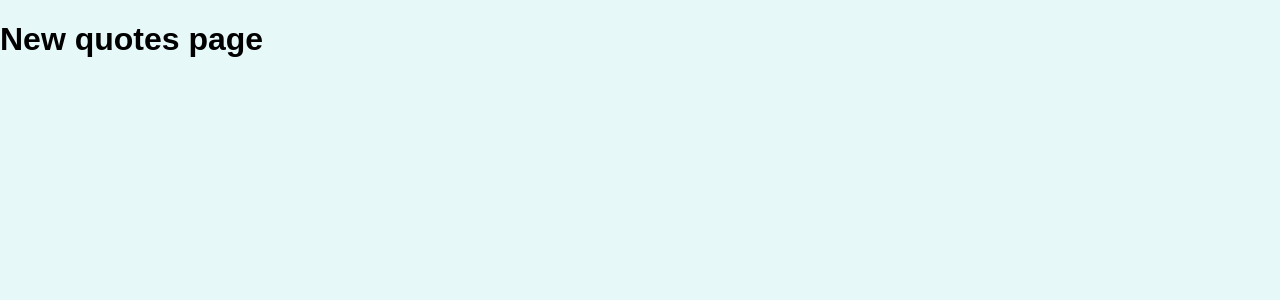
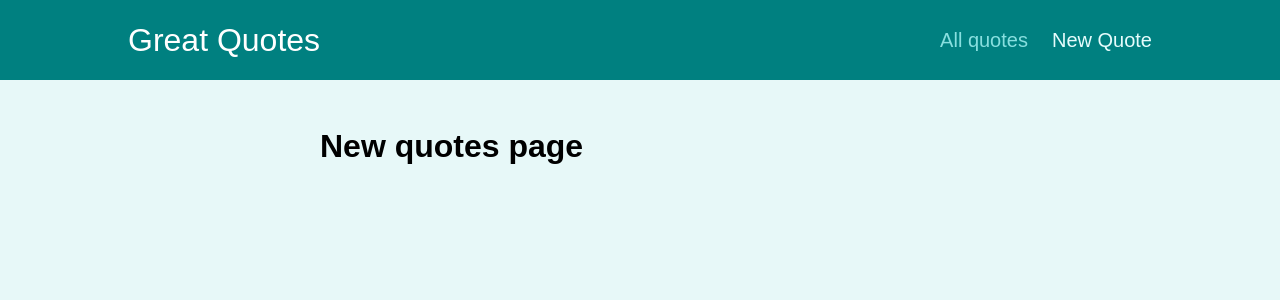
Before and after one commit to ejaramillom/react-router-udemy, a React (Create React App) app: page /new-quote in a window 1280 px wide. Shown: the top 300 px of the page. Built offline with nearby package versions, Linux system fonts and the light colour scheme.

Commit message:
280 adding a layout wrapper component

```diff
--- a/src/App.js
+++ b/src/App.js
@@ -1,10 +1,12 @@
 import { Redirect, Route, Switch } from "react-router-dom";
+import Layout from "./components/layout/Layout";
 import AllQuotes from "./pages/AllQuotes";
 import NewQuote from "./pages/NewQuote";
 import QuoteDetail from "./pages/QuoteDetail";
 
 function App() {
   return (
+    <Layout>
       <Switch>
         <Route path="/" exact>
           <Redirect to="/quotes" />
@@ -19,6 +21,7 @@
           <NewQuote />
         </Route>
       </Switch>
+    </Layout>
   );
 }
 
--- /dev/null
+++ b/src/components/layout/Layout.js
@@ -0,0 +1,14 @@
+import { Fragment } from "react";
+import classes from "./Layout.module.css";
+import MainNavigation from "./MainNavigation";
+
+const Layout = (props) => {
+  return (
+    <Fragment>
+      <MainNavigation />
+      <main className={classes.main}>{props.children}</main>
+    </Fragment>
+  );
+};
+
+export default Layout;
--- /dev/null
+++ b/src/components/layout/MainNavigation.js
@@ -0,0 +1,26 @@
+import { NavLink } from "react-router-dom";
+import classes from "./MainNavigation.module.css";
+
+const MainNavigation = () => {
+  return (
+    <header className={classes.header}>
+      <div className={classes.logo}>Great Quotes</div>
+      <nav className={classes.nav}>
+        <ul>
+          <li>
+            <NavLink to="/quotes" activeClassName={classes.active}>
+              All quotes
+            </NavLink>
+          </li>
+          <li>
+            <NavLink to="/new-quote" activeClassName={classes.active}>
+              New Quote
+            </NavLink>
+          </li>
+        </ul>
+      </nav>
+    </header>
+  );
+};
+
+export default MainNavigation;
```
Lines whose indentation alone changed are shown as unchanged.
